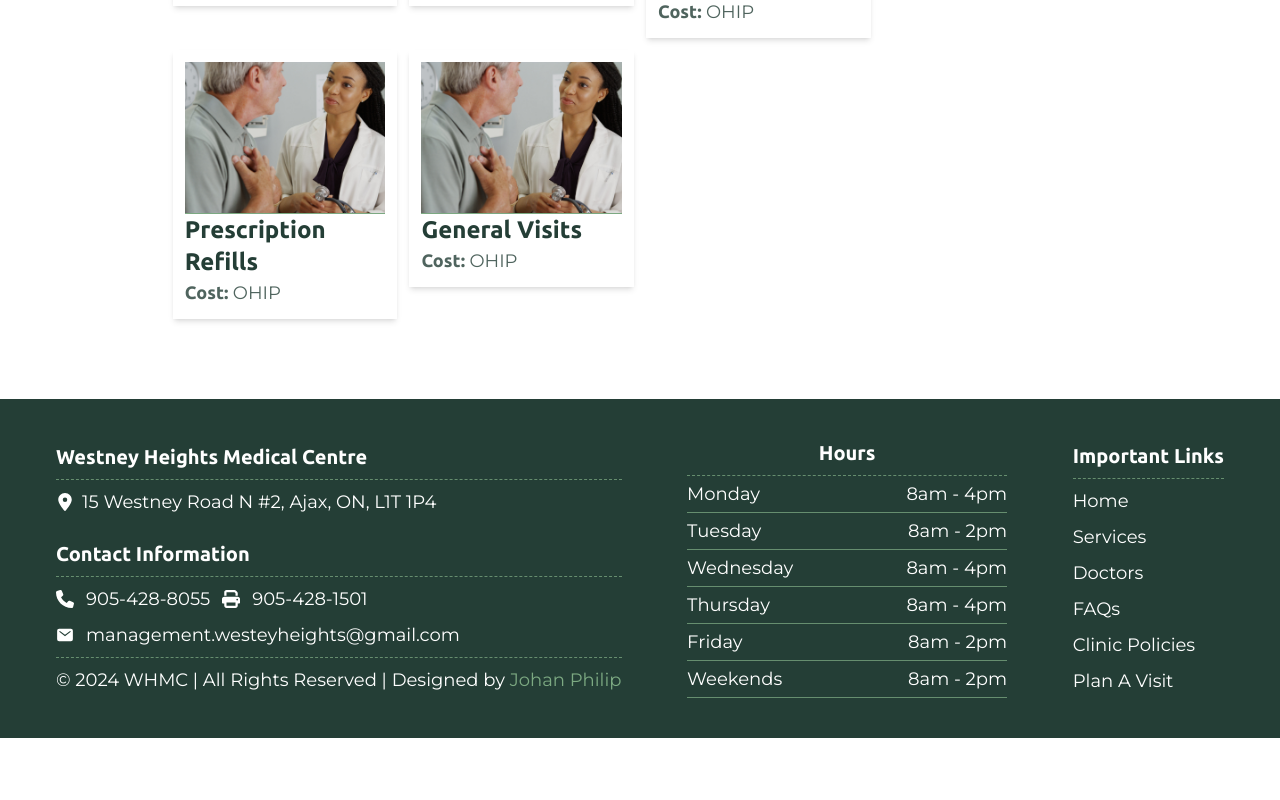
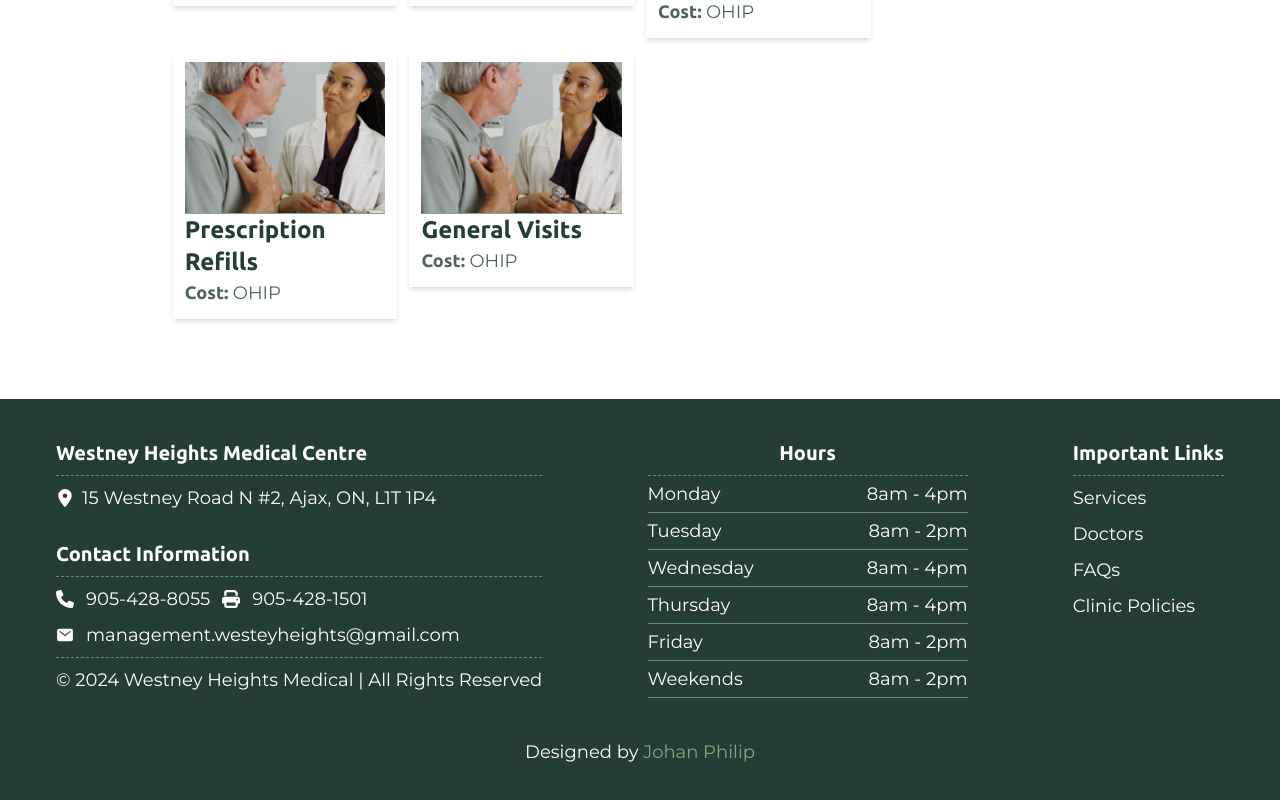
Before and after one commit to johanbphilip/whmc-website, a React (Vite) app: page /whmc-website/services in a window 1280 px wide. Shown: the part 887-1687 px from the top of the page. Before the commit the page ends 1625 px from the top, so only its background shows below. Built offline with nearby package versions, Linux system fonts and the light colour scheme.

Commit message:
footer&header

```diff
--- a/src/components/Footer.jsx
+++ b/src/components/Footer.jsx
@@ -4,17 +4,18 @@ import { IoMail } from "react-icons/io5";
 export const Footer = () => {
   const year = new Date().getFullYear();
   return (
-    <footer className="bg-darkGreen flex xs:flex-col lg:flex-row text-white xs:gap-3 xs:place-items-center lg:justify-between py-10 xs:px-3 md:px-6 lg:px-14 font-serif xs:text-xs md:text-md lg:text-lg">
+    <footer className="bg-darkGreen flex flex-col py-10 font-serif place-items-center lg:text-lg">
+      <div className="flex lg:flex-row lg:justify-between lg:px-14 w-full  xs:flex-col text-white xs:gap-3 xs:place-items-center xs:px-3 md:px-6 font-serif xs:text-xs md:text-md lg:text-lg lg:items-start lg:mb-10">
         <div className="flex flex-col xs:text-center lg:text-left gap-2">
-        <h2 className="font-ubuntu font-bold xs:text-base lg:text-xl">
+          <h2 className="font-ubuntu font-bold xs:text-lg lg:text-xl">
             Westney Heights Medical Centre
           </h2>
           <hr className="opacity-75 border-dashed border-lightGreen" />
-        <p className="flex place-items-center lg:mb-4">
+          <p className="flex place-items-center lg:mb-5">
             <FaLocationDot className="mr-2" />
             15 Westney Road N &#35;2, Ajax, ON, L1T 1P4{" "}
           </p>
-        <h2 className="font-ubuntu font-bold xs:text-base lg:text-xl">
+          <h2 className="font-ubuntu font-bold xs:text-lg lg:text-xl">
             Contact Information
           </h2>
           <hr className="opacity-75 border-dashed border-lightGreen" />
@@ -30,17 +31,21 @@ export const Footer = () => {
           </p>
           <hr className="opacity-75 border-dashed border-lightGreen" />
           <p className="xs:hidden lg:block">
-          &copy; {year} WHMC | All Rights Reserved | Designed by{" "}
+            &copy; {year} Westney Heights Medical | All Rights Reserved
+            <span className="lg:hidden">
+              {" "}
+              Designed by{" "}
               <a
                 href="https://github.com/johanbphilip"
                 className="text-lightGreen hover:text-yellow-800"
               >
                 Johan Philip
               </a>
+            </span>
           </p>
         </div>
         <div className="flex flex-col xs:w-3/4 md:w-80">
-        <h2 className="font-ubuntu font-bold xs:text-center xs:text-base lg:text-xl mb-2">
+          <h2 className="font-ubuntu font-bold xs:text-center xs:text-lg lg:text-xl mb-2">
             Hours
           </h2>
           <hr className="opacity-75 border-dashed border-lightGreen" />
@@ -80,12 +85,10 @@ export const Footer = () => {
             Important Links
           </h2>
           <hr className="opacity-75 border-dashed border-lightGreen" />
-        <a href="/">Home</a>
           <a href="/services">Services</a>
           <a href="/our-team"> Doctors</a>
           <a href="/policies/#faqs">FAQs</a>
           <a href="/policies">Clinic Policies</a>
-        <a href="/plan-a-visit">Plan A Visit</a>
         </div>
         <p className="xs:block xs:text-center xs:mt-3 lg:hidden">
           &copy; {year} WHMC | All Rights Reserved <br /> Designed by{" "}
@@ -96,6 +99,20 @@ export const Footer = () => {
             Johan Philip
           </a>
         </p>
+      </div>
+      <div className="xs:hidden lg:flex flex-row justify-between text-white align-middle">
+        <hr className="stroke-white" />
+        <p>
+          Designed by{" "}
+          <a
+            href="https://github.com/johanbphilip"
+            className="text-lightGreen hover:text-yellow-800"
+          >
+            Johan Philip
+          </a>
+        </p>
+        <hr />
+      </div>
     </footer>
   );
 };
--- a/src/components/Header.jsx
+++ b/src/components/Header.jsx
@@ -13,7 +13,7 @@ export const Header = () => {
 
   return (
     <>
-      <header className="flex flex-row bg-white text-darkGreen font-normal place-items-center justify-between xs:h-10 md:h-20 xs:px-3 md:px-6 lg:px-14 fixed top-0 w-full z-10">
+      <header className="flex flex-row bg-white text-darkGreen font-normal place-items-center justify-between xs:h-10 md:h-20 xs:px-5 md:px-6 lg:px-14 fixed top-0 w-full z-10">
         <NavBar />
         <h1 className="font-ubuntu font-bold text-xl hover:text-lightGreen xs:block lg:hidden">
           <NavLink to={"/"}>WHMC</NavLink>
```
Lines whose indentation alone changed are shown as unchanged.
